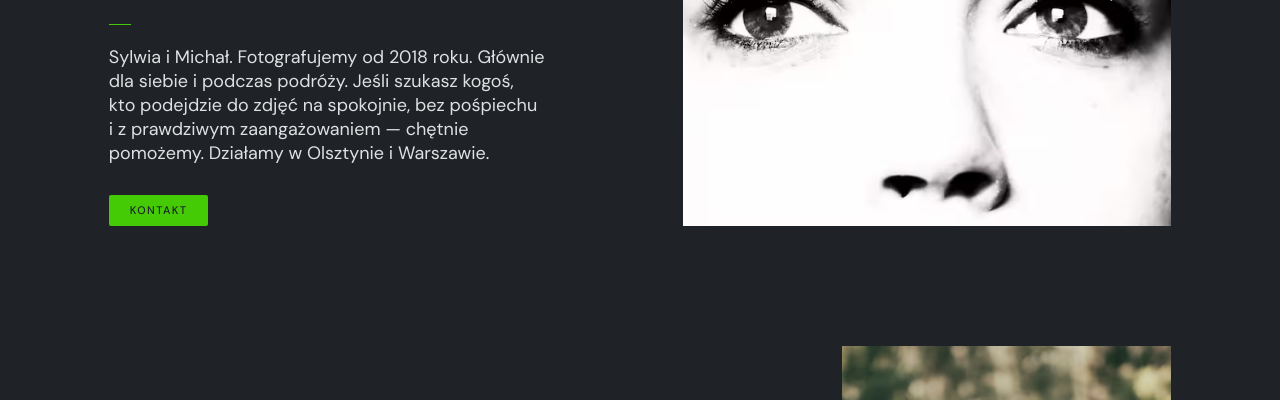
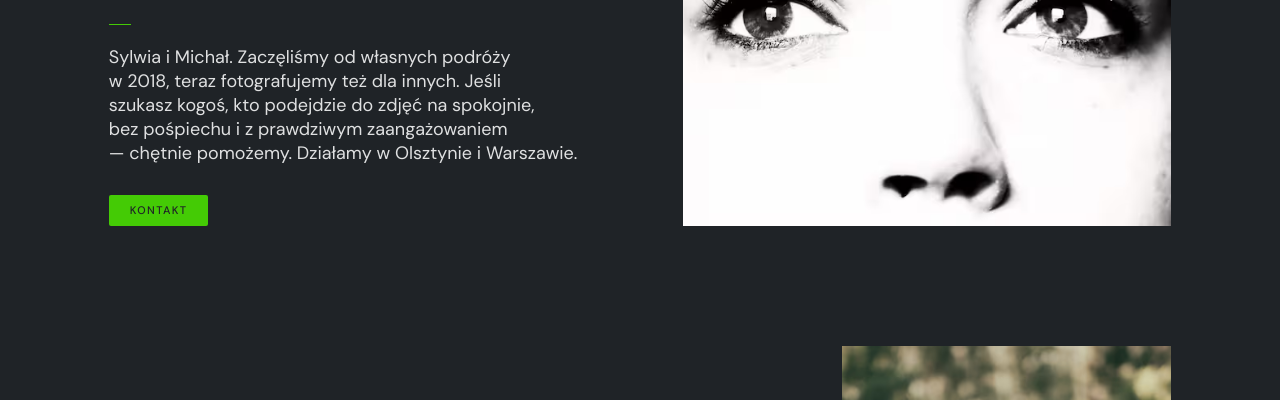
Before and after one commit to git-push-force-of-habit/uchwyc-to, a plain HTML site: page index.html in a window 1280 px wide. Shown: the part 341-741 px from the top of the page. Drawn offline with Linux system fonts and the light colour scheme.

Commit message:
Add files via upload

```diff
--- a/index.html
+++ b/index.html
@@ -43,7 +43,7 @@
         <section class="hero" id="about">
             <div class="hero-content">
                 <h1 class="hero-title">Dwoje przyjaciół, wspólna pasja i aparaty zawsze pod ręką</h1>
-                <p class="hero-description">Sylwia i Michał. Fotografujemy od 2018 roku. Głównie dla siebie i podczas podróży. Jeśli szukasz kogoś, kto podejdzie do zdjęć na spokojnie, bez pośpiechu i z prawdziwym zaangażowaniem — chętnie pomożemy. Działamy w Olsztynie i Warszawie.</p>
+                <p class="hero-description">Sylwia i Michał. Zaczęliśmy od własnych podróży w 2018, teraz fotografujemy też dla innych. Jeśli szukasz kogoś, kto podejdzie do zdjęć na spokojnie, bez pośpiechu i z prawdziwym zaangażowaniem — chętnie pomożemy. Działamy w Olsztynie i Warszawie.</p>
                 <a href="#contact" class="button">Kontakt</a>
             </div>
             <div class="hero-image">
--- a/styles.css
+++ b/styles.css
@@ -383,7 +383,7 @@ a:focus-visible {
 
 @media (min-width: 50em) {
     .hero-description {
-        max-width: 28.75rem;
+        max-width: 30rem;
     }
 }
 
```
